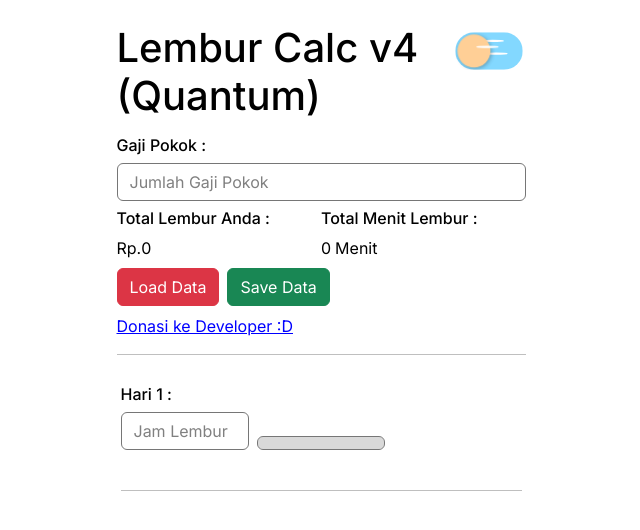
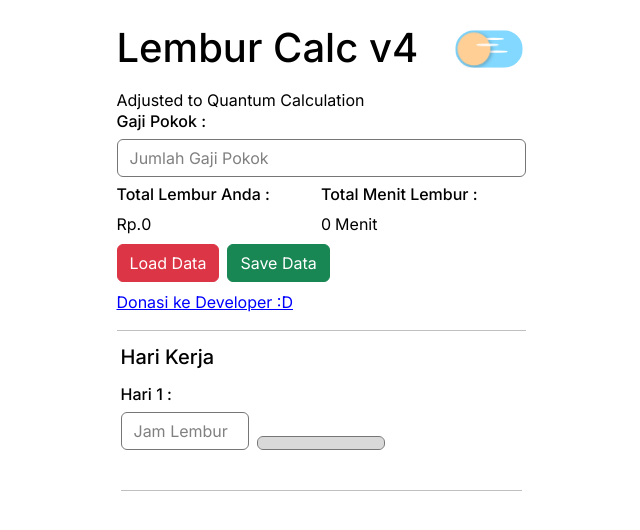
Before and after one commit to hazelflith/lembur-v2, a Next.js app: page / in a window 1280 px wide. Shown: the top 530 px of the page, without its empty margins (319-959 px from the left). Built offline with nearby package versions, Linux system fonts and the light colour scheme.

Commit message:
Update judul aplikasi

```diff
--- a/src/app/page.js
+++ b/src/app/page.js
@@ -445,7 +445,7 @@ const calculateLemburHariLibur = () => {
           <div className="navbar fixed-top mw-425 mx-auto px-2 pb-0">
             <div class="">
               <div className="d-flex py-3 pb-2">
-                <h1>Lembur Calc v4 (Quantum)</h1>
+                <h1>Lembur Calc v4</h1>
                 {/* <div class="toggle-wrapper">
                   <div class = 'toggle-switch'>
                   <label>
@@ -471,6 +471,7 @@ const calculateLemburHariLibur = () => {
                   </label>
                 </div>
               </div>
+              <p class="m-0">Adjusted to Quantum Calculation</p>
               <div className="mb-2">
                 <h6>Gaji Pokok :</h6>
                 <CurrencyFormat value={gajiPokokShow} thousandSeparator={'.'} prefix={'Rp.'} decimalSeparator=','  className='mb-2 form-control'
```
